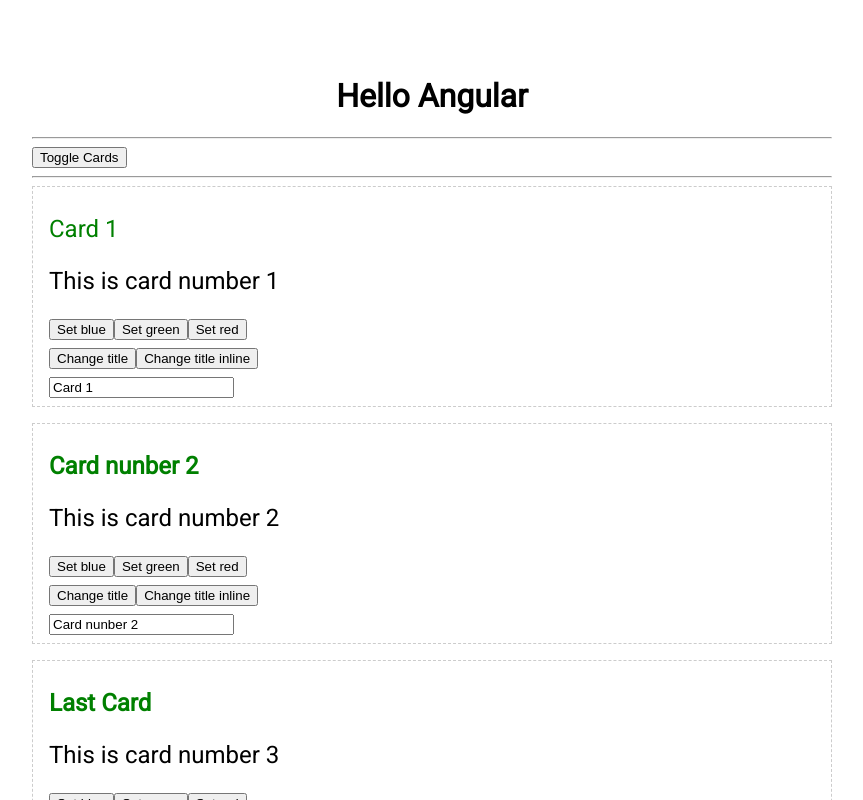
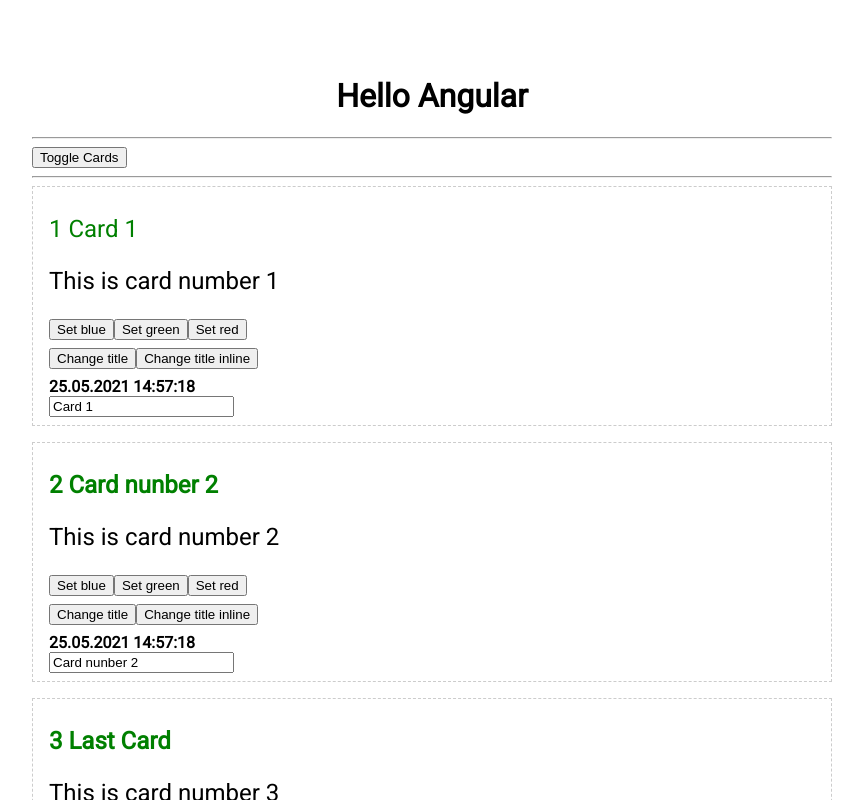
Before and after one commit to justMaxIt/ng-basics, an Angular app: page / in a window 1280 px wide. Shown: the top 800 px of the page, without its empty margins (208-1071 px from the left). Built offline with nearby package versions, Linux system fonts and the light colour scheme.

Commit message:
added pipe new Date

```diff
--- a/src/app/app.component.html
+++ b/src/app/app.component.html
@@ -7,7 +7,7 @@
 
    <!-- <app-form></app-form> -->
    <div *ngIf="toggle; else noCards">
-      <app-card *ngFor="let iterCard of cards" [card]="iterCard"></app-card>
+      <app-card *ngFor="let iterCard of cards; let idx = index" [card]="iterCard" [index]="idx + 1"></app-card>
 
    </div>
    <ng-template #noCards>
--- a/src/app/card/card.component.html
+++ b/src/app/card/card.component.html
@@ -3,7 +3,7 @@
    <h2 [ngStyle]="{
    color: card.title.length < 5 ? 'blue' : 'green',
    fontWeight: card.title.length < 7 ? 'normal' : 'bold'
-   }">{{card.title}}</h2>
+   }">{{index}} {{card.title}}</h2>
 
    <!-- <p class="text" [ngClass]="{
       blue: textColor === 'blue',
@@ -25,6 +25,11 @@
       <button (click)="changeTitle()">Change title</button>
       <button (click)="card.title = 'inline title'">Change title inline</button>
    </div>
+
+   <div>
+      <strong>{{cardDate | date:"dd.MM.yyyy HH:mm:ss"}}</strong>
+   </div>
+
    <!-- <div>
       <input type="text" #myInput (input)="inputHandler(myInput.value)" [value]="title">
    </div> -->
--- a/src/app/card/card.component.ts
+++ b/src/app/card/card.component.ts
@@ -11,9 +11,13 @@
 export class CardComponent implements OnInit {
 
    @Input() card: Card = { title: "", text: "" }
+   @Input() index: number = 0
 
    title: string = 'My Card Title'
    text: string = 'My text'
+
+   cardDate: Date = new Date()
+
    textColor: string = ''
 
    ngOnInit() {
```
